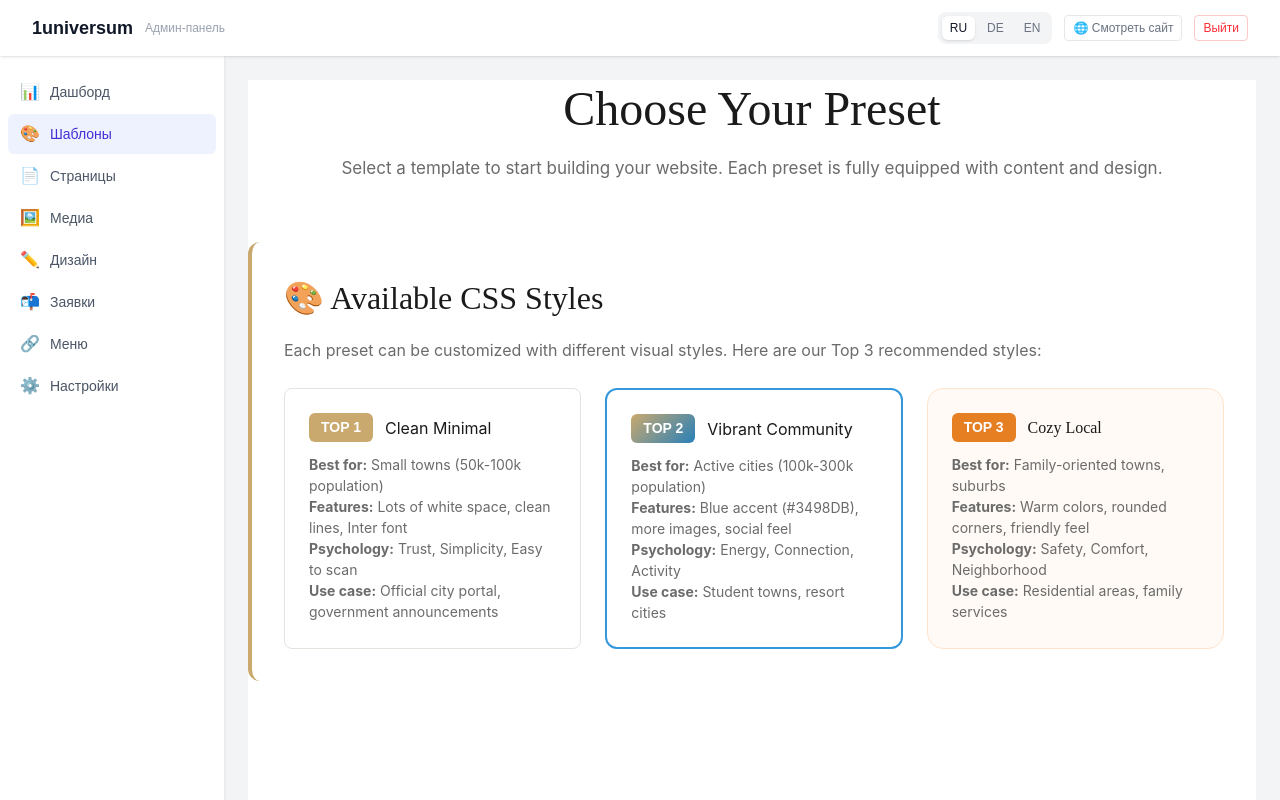
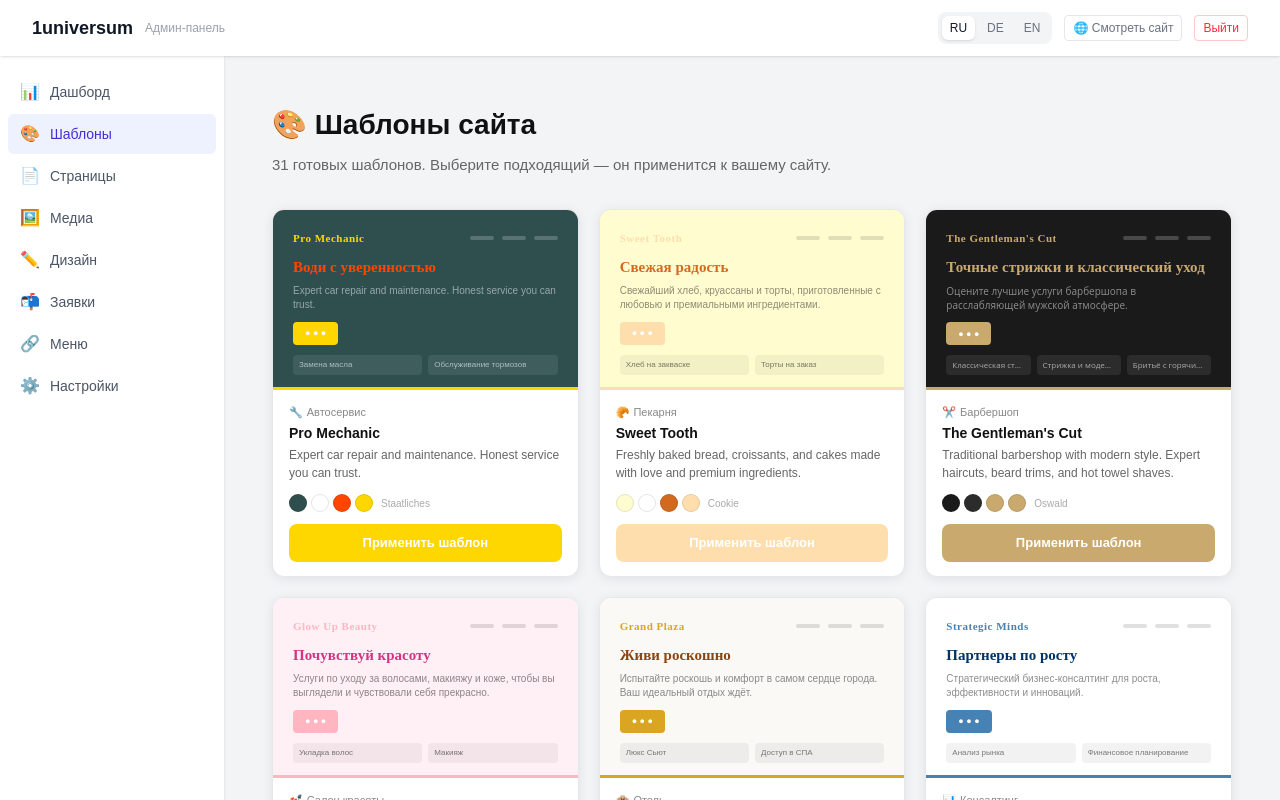
Before and after one commit to Tor2024/uiniversum, a Next.js app: page /admin/presets in a window 1280 px wide. Shown: the top 800 px of the page. Built offline with nearby package versions, Linux system fonts and the light colour scheme.

Commit message:
feat: preset cards with live color/font preview

```diff
--- a/src/app/admin/presets/page.tsx
+++ b/src/app/admin/presets/page.tsx
@@ -1,160 +1,363 @@
 import fs from 'fs';
 import path from 'path';
-import '../presets-styles.css';
 
-interface PresetMeta {
+interface PresetData {
   id: string;
   title: string;
   description: string;
-  image: string;
   category: string;
+  bg: string;
+  surface: string;
+  primary: string;
+  accent: string;
+  fontDisplay: string;
+  fontBody: string;
+  heroHeading: string;
+  heroSubheading: string;
+  services: string[];
 }
 
-async function getPresets(): Promise<PresetMeta[]> {
+// Категории на русском
+const CATEGORY_LABELS: Record<string, { label: string; icon: string }> = {
+  restaurant_modern:    { label: 'Ресторан',        icon: '🍽️' },
+  barbershop_classic:   { label: 'Барбершоп',       icon: '✂️' },
+  beauty_salon:         { label: 'Салон красоты',   icon: '💅' },
+  fitness_gym:          { label: 'Фитнес',          icon: '💪' },
+  coffee_shop:          { label: 'Кофейня',         icon: '☕' },
+  bakery:               { label: 'Пекарня',         icon: '🥐' },
+  spa_center:           { label: 'СПА',             icon: '🧖' },
+  yoga_studio:          { label: 'Йога',            icon: '🧘' },
+  dental_clinic:        { label: 'Стоматология',    icon: '🦷' },
+  law_firm:             { label: 'Юридическая фирма', icon: '⚖️' },
+  real_estate:          { label: 'Недвижимость',    icon: '🏠' },
+  fashion_store:        { label: 'Магазин одежды',  icon: '👗' },
+  jewelry_store:        { label: 'Ювелирный',       icon: '💎' },
+  boutique_hotel:       { label: 'Отель',           icon: '🏨' },
+  travel_agency:        { label: 'Турагентство',    icon: '✈️' },
+  photographer_portfolio: { label: 'Фотограф',      icon: '📷' },
+  wedding_photographer: { label: 'Свадебный фотограф', icon: '💒' },
+  musician:             { label: 'Музыкант',        icon: '🎵' },
+  personal_blog:        { label: 'Блог',            icon: '✍️' },
+  online_courses:       { label: 'Онлайн-курсы',   icon: '🎓' },
+  saas_startup:         { label: 'SaaS стартап',   icon: '🚀' },
+  web_agency:           { label: 'Веб-агентство',  icon: '💻' },
+  business_consulting:  { label: 'Консалтинг',     icon: '📊' },
+  construction_company: { label: 'Строительство',  icon: '🏗️' },
+  auto_service:         { label: 'Автосервис',     icon: '🔧' },
+  logistics:            { label: 'Логистика',      icon: '🚚' },
+  coworking_space:      { label: 'Коворкинг',      icon: '🏢' },
+  kindergarten:         { label: 'Детский сад',    icon: '🧒' },
+  non_profit:           { label: 'НКО',            icon: '🤝' },
+  interior_designer:    { label: 'Дизайн интерьера', icon: '🛋️' },
+  local_classifieds:    { label: 'Объявления',     icon: '📋' },
+}
+
+function getPresets(): PresetData[] {
   const presetsDir = path.join(process.cwd(), 'data', 'presets');
   try {
     const files = fs.readdirSync(presetsDir).filter(f => f.endsWith('.json'));
     return files.map(file => {
-      const filePath = path.join(presetsDir, file);
-      const content = fs.readFileSync(filePath, 'utf8');
-      const data = JSON.parse(content);
       const id = file.replace('.json', '');
+      const data = JSON.parse(fs.readFileSync(path.join(presetsDir, file), 'utf8'));
+      const t = data.design?.tokens || {};
+      const content = data.content || {};
+
+      // Берём заголовок hero на русском или английском
+      const hero = content.hero?.ru || content.hero?.en || content.hero?.de || {}
+      const heroHeading = hero.heading || data.meta?.title || id
+      const heroSubheading = hero.subheading || data.meta?.description || ''
+
+      // Берём названия услуг
+      const services: string[] = []
+      if (content.services?.length) {
+        content.services.slice(0, 3).forEach((s: any) => {
+          const name = s.name_ru || s.name_en || s.name_de || s.name || ''
+          if (name) services.push(name)
+        })
+      }
+
       return {
         id,
         title: data.meta?.title || id,
         description: data.meta?.description || '',
-        image: data.meta?.favicon || `/media/presets/${id}/preview.jpg`,
-        category: data.meta?.category || 'other'
-      };
-    });
+        category: id,
+        bg: t.colorBackground || '#ffffff',
+        surface: t.colorSurface || '#f5f5f5',
+        primary: t.colorPrimary || '#1a1a1a',
+        accent: t.colorAccent || '#666666',
+        fontDisplay: t.fontDisplay || 'serif',
+        fontBody: t.fontBody || 'sans-serif',
+        heroHeading,
+        heroSubheading,
+        services,
+      }
+    })
   } catch (e) {
-    console.error("Error reading presets:", e);
-    return [];
+    console.error('Error reading presets:', e)
+    return []
   }
 }
 
 export default async function PresetsPage() {
-  const presets = await getPresets();
+  const presets = getPresets()
 
   return (
-    <div className="presets-page">
-
+    <div style={{ padding: '24px' }}>
       {/* Header */}
-      <div className="header-section">
-        <h1 className="header-title">Choose Your Preset</h1>
-        <p className="header-description">
-          Select a template to start building your website. Each preset is fully equipped with content and design.
+      <div style={{ marginBottom: '32px' }}>
+        <h1 style={{ fontSize: '28px', fontWeight: 700, color: '#111', marginBottom: '8px' }}>
+          🎨 Шаблоны сайта
+        </h1>
+        <p style={{ color: '#666', fontSize: '15px' }}>
+          {presets.length} готовых шаблонов. Выберите подходящий — он применится к вашему сайту.
         </p>
       </div>
 
-      {/* Top 3 Styles Explanation */}
-      <div className="top3-section">
-        <h2 className="top3-title">🎨 Available CSS Styles</h2>
-        <p className="top3-description">
-          Each preset can be customized with different visual styles. Here are our Top 3 recommended styles:
-        </p>
+      {/* Grid */}
+      <div style={{
+        display: 'grid',
+        gridTemplateColumns: 'repeat(auto-fill, minmax(280px, 1fr))',
+        gap: '20px',
+      }}>
+        {presets.map((preset) => {
+          const cat = CATEGORY_LABELS[preset.id] || { label: preset.id, icon: '🌐' }
+          const isDark = isColorDark(preset.bg)
 
-        <div className="top3-grid">
-
-           {/* TOP 1: Clean Minimal */}
-           <div className="top-style-card">
-             <div className="top-style-header">
-               <span className="top-style-badge">TOP 1</span>
-               <h3 className="top-style-name">Clean Minimal</h3>
+          return (
+            <div
+              key={preset.id}
+              style={{
+                borderRadius: '12px',
+                overflow: 'hidden',
+                boxShadow: '0 2px 12px rgba(0,0,0,0.08)',
+                border: '1px solid #e5e7eb',
+                background: '#fff',
+                display: 'flex',
+                flexDirection: 'column',
+              }}
+            >
+              {/* ── ПРЕВЬЮ ── */}
+              <div style={{
+                height: '180px',
+                background: preset.bg,
+                position: 'relative',
+                overflow: 'hidden',
+                padding: '20px',
+                display: 'flex',
+                flexDirection: 'column',
+                justifyContent: 'space-between',
+              }}>
+                {/* Имитация навбара */}
+                <div style={{
+                  display: 'flex',
+                  justifyContent: 'space-between',
+                  alignItems: 'center',
+                  marginBottom: '12px',
+                }}>
+                  <div style={{
+                    fontSize: '11px',
+                    fontWeight: 700,
+                    color: preset.accent,
+                    fontFamily: `'${preset.fontDisplay}', serif`,
+                    letterSpacing: '0.5px',
+                    maxWidth: '120px',
+                    overflow: 'hidden',
+                    textOverflow: 'ellipsis',
+                    whiteSpace: 'nowrap',
+                  }}>
+                    {preset.title.split('|')[0].trim()}
                   </div>
-             <p className="top-style-details">
-               <strong>Best for:</strong> Small towns (50k-100k population)<br/>
-               <strong>Features:</strong> Lots of white space, clean lines, Inter font<br/>
-               <strong>Psychology:</strong> Trust, Simplicity, Easy to scan<br/>
-               <strong>Use case:</strong> Official city portal, government announcements
-             </p>
-           </div>
-
-           {/* TOP 2: Vibrant Community */}
-           <div className="top-style-card-vibrant">
-             <div className="top-style-header">
-               <span className="top-style-badge-vibrant">TOP 2</span>
-               <h3 className="top-style-name">Vibrant Community</h3>
-             </div>
-             <p className="top-style-details">
-               <strong>Best for:</strong> Active cities (100k-300k population)<br/>
-               <strong>Features:</strong> Blue accent (#3498DB), more images, social feel<br/>
-               <strong>Psychology:</strong> Energy, Connection, Activity<br/>
-               <strong>Use case:</strong> Student towns, resort cities
-             </p>
-           </div>
-
-           {/* TOP 3: Cozy Local */}
-           <div className="top-style-card-cozy">
-             <div className="top-style-header">
-               <span className="top-style-badge-cozy">TOP 3</span>
-               <h3 className="top-style-name-serif">Cozy Local</h3>
-             </div>
-             <p className="top-style-details">
-               <strong>Best for:</strong> Family-oriented towns, suburbs<br/>
-               <strong>Features:</strong> Warm colors, rounded corners, friendly feel<br/>
-               <strong>Psychology:</strong> Safety, Comfort, Neighborhood<br/>
-               <strong>Use case:</strong> Residential areas, family services
-             </p>
-           </div>
-
+                  <div style={{ display: 'flex', gap: '8px' }}>
+                    {['', '', ''].map((_, i) => (
+                      <div key={i} style={{
+                        width: '24px', height: '4px',
+                        borderRadius: '2px',
+                        background: isDark
+                          ? 'rgba(255,255,255,0.2)'
+                          : 'rgba(0,0,0,0.12)',
+                      }} />
+                    ))}
                   </div>
                 </div>
 
-       {/* Presets Grid */}
-       <div className="presets-grid">
-         {presets.map((preset) => {
-           let badge: string | null = null;
-           let badgeClass = 'preset-type-badge';
-           if (preset.id.includes('classifieds')) {
-             badge = '🏠 Cozy Local (Top 3)';
-             badgeClass = 'preset-type-badge-cozy';
-           }
-           else if (preset.id.includes('restaurant')) {
-             badge = '🎉 Vibrant Community (Top 2)';
-             badgeClass = 'preset-type-badge-vibrant';
-           }
-           else if (preset.id.includes('barbershop')) {
-             badge = '✨ Clean Minimal (Top 1)';
-             badgeClass = 'preset-type-badge';
-           }
+                {/* Hero текст */}
+                <div style={{ flex: 1, display: 'flex', flexDirection: 'column', justifyContent: 'center' }}>
+                  <div style={{
+                    fontSize: '15px',
+                    fontWeight: 700,
+                    color: preset.primary,
+                    fontFamily: `'${preset.fontDisplay}', serif`,
+                    lineHeight: 1.3,
+                    marginBottom: '6px',
+                    display: '-webkit-box',
+                    WebkitLineClamp: 2,
+                    WebkitBoxOrient: 'vertical',
+                    overflow: 'hidden',
+                  }}>
+                    {preset.heroHeading}
+                  </div>
+                  <div style={{
+                    fontSize: '10px',
+                    color: isDark ? 'rgba(255,255,255,0.5)' : 'rgba(0,0,0,0.45)',
+                    fontFamily: `'${preset.fontBody}', sans-serif`,
+                    display: '-webkit-box',
+                    WebkitLineClamp: 2,
+                    WebkitBoxOrient: 'vertical',
+                    overflow: 'hidden',
+                    lineHeight: 1.4,
+                    marginBottom: '10px',
+                  }}>
+                    {preset.heroSubheading}
+                  </div>
 
-           // Determine style class based on preset id
-           let styleClass = '';
-           if (preset.id.includes('classifieds')) styleClass = 'style-cozy-local';
-           else if (preset.id.includes('restaurant')) styleClass = 'style-vibrant-community';
-           else if (preset.id.includes('barbershop')) styleClass = 'style-clean-minimal';
+                  {/* CTA кнопка */}
+                  <div style={{
+                    display: 'inline-block',
+                    background: preset.accent,
+                    color: '#fff',
+                    fontSize: '9px',
+                    fontWeight: 600,
+                    padding: '5px 12px',
+                    borderRadius: '4px',
+                    width: 'fit-content',
+                    fontFamily: `'${preset.fontBody}', sans-serif`,
+                  }}>
+                    ● ● ●
+                  </div>
+                </div>
 
-           return (
-             <div key={preset.id} className={`preset-card ${styleClass}`}>
+                {/* Имитация блоков контента внизу */}
+                {preset.services.length > 0 && (
+                  <div style={{
+                    display: 'flex',
+                    gap: '6px',
+                    marginTop: '10px',
+                  }}>
+                    {preset.services.slice(0, 3).map((s, i) => (
+                      <div key={i} style={{
+                        flex: 1,
+                        background: isDark ? 'rgba(255,255,255,0.08)' : 'rgba(0,0,0,0.05)',
+                        borderRadius: '4px',
+                        padding: '4px 6px',
+                        fontSize: '8px',
+                        color: isDark ? 'rgba(255,255,255,0.6)' : 'rgba(0,0,0,0.5)',
+                        overflow: 'hidden',
+                        textOverflow: 'ellipsis',
+                        whiteSpace: 'nowrap',
+                        fontFamily: `'${preset.fontBody}', sans-serif`,
+                      }}>
+                        {s}
+                      </div>
+                    ))}
+                  </div>
+                )}
+
+                {/* Цветовая полоска акцента снизу */}
+                <div style={{
+                  position: 'absolute',
+                  bottom: 0, left: 0, right: 0,
+                  height: '3px',
+                  background: preset.accent,
+                }} />
+              </div>
+
+              {/* ── ИНФО ── */}
+              <div style={{ padding: '14px 16px', flex: 1, display: 'flex', flexDirection: 'column' }}>
+                {/* Категория */}
+                <div style={{
+                  fontSize: '11px',
+                  color: '#888',
+                  marginBottom: '4px',
+                  display: 'flex',
+                  alignItems: 'center',
+                  gap: '4px',
+                }}>
+                  <span>{cat.icon}</span>
+                  <span>{cat.label}</span>
+                </div>
+
+                {/* Название */}
+                <div style={{
+                  fontSize: '14px',
+                  fontWeight: 600,
+                  color: '#111',
+                  marginBottom: '4px',
+                  lineHeight: 1.3,
+                }}>
+                  {preset.title.split('|')[0].trim()}
+                </div>
+
+                {/* Описание */}
+                <div style={{
+                  fontSize: '12px',
+                  color: '#666',
+                  lineHeight: 1.5,
+                  flex: 1,
+                  display: '-webkit-box',
+                  WebkitLineClamp: 2,
+                  WebkitBoxOrient: 'vertical',
+                  overflow: 'hidden',
+                  marginBottom: '12px',
+                }}>
+                  {preset.description}
+                </div>
+
+                {/* Цветовая палитра */}
+                <div style={{ display: 'flex', gap: '4px', marginBottom: '12px' }}>
+                  {[preset.bg, preset.surface, preset.primary, preset.accent].map((color, i) => (
                     <div
-                 className="preset-card-image preset-image-bg"
-                 style={{ '--bg-image': `url(${preset.image})` } as React.CSSProperties}
+                      key={i}
+                      title={color}
+                      style={{
+                        width: '18px', height: '18px',
+                        borderRadius: '50%',
+                        background: color,
+                        border: '1px solid rgba(0,0,0,0.1)',
+                        flexShrink: 0,
+                      }}
                     />
-               <div className="preset-card-content">
-                 <h3 className="preset-card-title">
-                   {preset.title}
-                   {preset.id === 'local_classifieds' && (
-                     <span className="free-badge">FREE + EMAIL AUTH</span>
-                   )}
-                 </h3>
-                 <p className="preset-card-description">
-                   {preset.description}
-                 </p>
-                 {badge && (
-                   <div className={badgeClass}>{badge}</div>
-                 )}
+                  ))}
+                  <span style={{ fontSize: '10px', color: '#aaa', marginLeft: '4px', alignSelf: 'center' }}>
+                    {preset.fontDisplay}
+                  </span>
+                </div>
+
+                {/* Кнопка */}
                 <form action="/api/clone-preset" method="POST">
                   <input type="hidden" name="presetId" value={preset.id} />
-                   <button type="submit" className="preset-card-button">
-                     {preset.id === 'local_classifieds' ? 'Select & Setup Email Auth' : 'Select Preset'}
+                  <button
+                    type="submit"
+                    style={{
+                      width: '100%',
+                      padding: '9px',
+                      background: preset.accent,
+                      color: '#fff',
+                      border: 'none',
+                      borderRadius: '8px',
+                      fontSize: '13px',
+                      fontWeight: 600,
+                      cursor: 'pointer',
+                    }}
+                  >
+                    Применить шаблон
                   </button>
                 </form>
               </div>
             </div>
-           );
+          )
         })}
       </div>
     </div>
-   );
+  )
 }
+
+// Определяем тёмный фон для правильного цвета текста
+function isColorDark(hex: string): boolean {
+  const h = hex.replace('#', '')
+  if (h.length < 6) return false
+  const r = parseInt(h.slice(0, 2), 16)
+  const g = parseInt(h.slice(2, 4), 16)
+  const b = parseInt(h.slice(4, 6), 16)
+  // Формула яркости
+  return (r * 299 + g * 587 + b * 114) / 1000 < 128
+}
```
Lines whose indentation alone changed are shown as unchanged.
